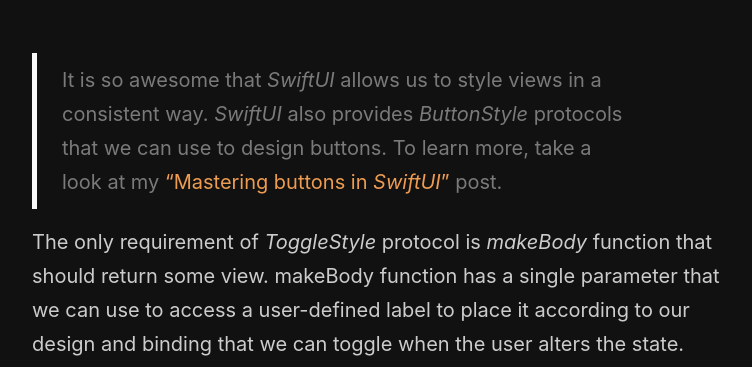
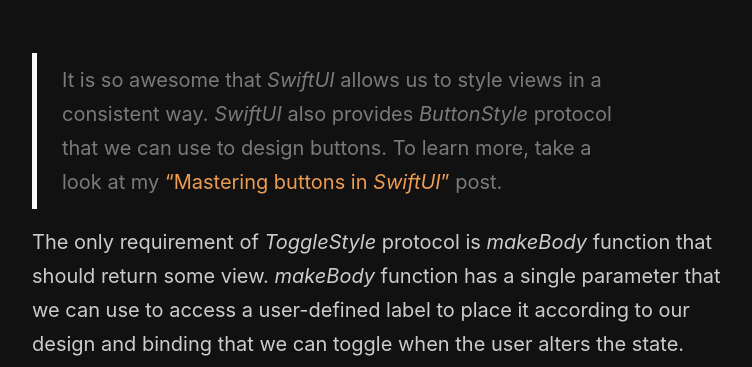
Before and after one commit to mecid/mecid.github.io, a Jekyll site: the page built from _posts/2020-03-04-customizing-toggle-in-swiftui.md, in a window 1280 px wide and 1400 px high, scrolled down 1993 px. Shown: the part 158-525 px from the top of the window, without its empty margins (258-1010 px from the left). Built offline with Jekyll 4.4.1, drawn with Linux system fonts in a browser that asks for light colours; some of the changed text lies outside the part shown.

Commit message:
Update 2020-03-04-customizing-toggle-in-swiftui.md

````diff
--- a/_posts/2020-03-04-customizing-toggle-in-swiftui.md
+++ b/_posts/2020-03-04-customizing-toggle-in-swiftui.md
@@ -57,9 +57,9 @@
 }
 ```
 
-> It is so awesome that *SwiftUI* allows us to style views in a consistent way. *SwiftUI* also provides *ButtonStyle* protocols that we can use to design buttons. To learn more, take a look at my ["Mastering buttons in *SwiftUI*"](/2020/02/19/mastering-buttons-in-swiftui/) post.
+> It is so awesome that *SwiftUI* allows us to style views in a consistent way. *SwiftUI* also provides *ButtonStyle* protocol that we can use to design buttons. To learn more, take a look at my ["Mastering buttons in *SwiftUI*"](/2020/02/19/mastering-buttons-in-swiftui/) post.
 
-The only requirement of *ToggleStyle* protocol is *makeBody* function that should return some view. makeBody function has a single parameter that we can use to access a user-defined label to place it according to our design and binding that we can toggle when the user alters the state.
+The only requirement of *ToggleStyle* protocol is *makeBody* function that should return some view. *makeBody* function has a single parameter that we can use to access a user-defined label to place it according to our design and binding that we can toggle when the user alters the state.
 Let's create our very first *Toggle* style that will render it as a checkbox.
 
 ```swift
@@ -81,7 +81,7 @@
 
 ![toggle](/public/toggle.png)
 
-We can easily apply our *CheckboxToggleStyle* to every *Toggle* in our app by using the *toggleStyle* modifier. It uses the environment feature of *SwiftUI* to share the style with all views in the current environment. But remember that you can easily use the same modifier on the concrete *Toggle* instance to don't share with other views.
+We can easily apply our *CheckboxToggleStyle* to every *Toggle* in our app by using the *toggleStyle* modifier. It uses the environment feature of *SwiftUI* to share the style with all views in the current environment. But remember that you can easily use this modifier on the concrete *Toggle* instance also.
 
 ```swift
 struct ContentView: View {
````
Also changed, not shown: other parts of _posts/2020-03-04-customizing-toggle-in-swiftui.md (+1 -1 lines).
